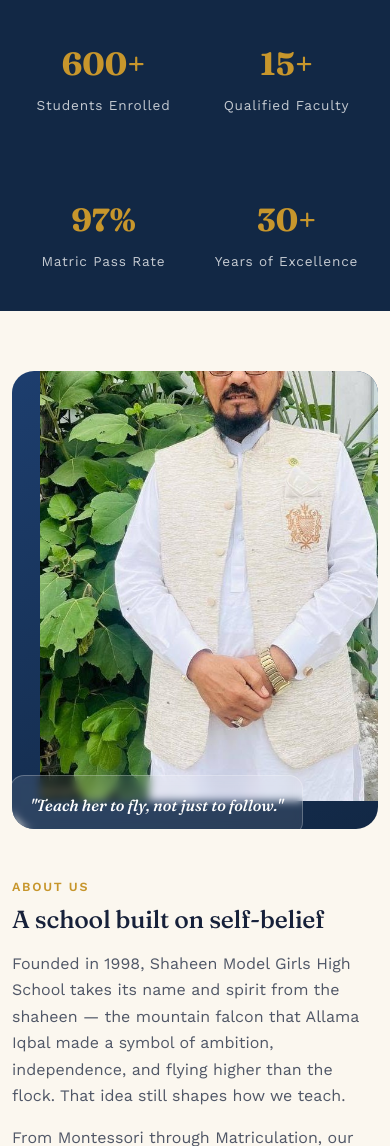
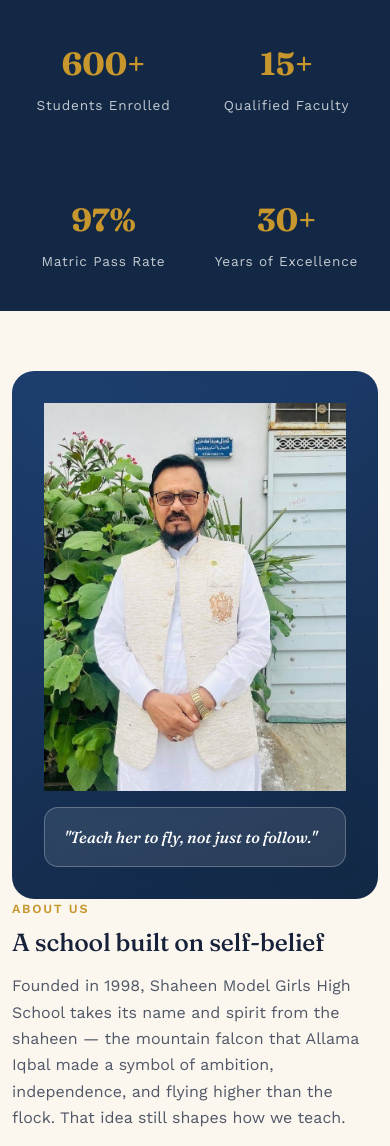
Before and after one commit to Abdulrehman-asad/School-Management-System-MVP, a Python web app: template frontend/templates/public/index.html in a window 390 px wide. Shown: the part 1029-2175 px from the top of the page. Run offline with Jinja, Linux system fonts and the light colour scheme; the template is opened without the code that fills it, so the values that code supplies are empty; some libraries are stand-ins or nearby versions; some web fonts are replaced.

Commit message:
Correct Admain img in landing page

```diff
--- a/frontend/static/css/main.css
+++ b/frontend/static/css/main.css
@@ -531,3 +531,28 @@
       max-width: 100%;
     }
   }
+.admin-photo {
+    width: 450px;
+    max-width: 100%;
+    height: auto;
+    display: block;
+}
+@media (max-width: 768px) {
+    .about-illustration {
+        aspect-ratio: auto;
+        padding: 1rem;
+        display: block;
+    }
+
+    .admin-photo {
+        width: 100%;
+        height: auto;
+        object-fit: contain;
+    }
+
+    .about-illustration .quote-chip {
+        margin-left: 0 !important;
+        margin-bottom: 0 !important;
+        margin-top: 1rem;
+    }
+}
--- a/frontend/templates/public/index.html
+++ b/frontend/templates/public/index.html
@@ -190,9 +190,17 @@
     <div class="row align-items-center gy-5">
       <div class="col-lg-5 reveal">
         <div class="about-illustration">
-          <img src="../../static/images/papa1.jpg" alt="Shaheen Model Girls High School" width="450px">
-          <div class="quote-chip" style="margin-left: -480px; margin-bottom: -35px;">"Teach her to fly, not just to follow."</div>
-        </div>
+<div class="about-illustration">
+    <img
+        src="../../static/images/papa1.jpg"
+        alt="Shaheen Model Girls High School"
+        class="admin-photo"
+    >
+
+    <div class="quote-chip" style="margin-left: -480px; margin-bottom: -35px;">
+        "Teach her to fly, not just to follow."
+    </div>
+</div>
       </div>
       <div class="col-lg-7 reveal">
         <div class="eyebrow" data-i18n="about.eyebrow">About Us</div>
```
